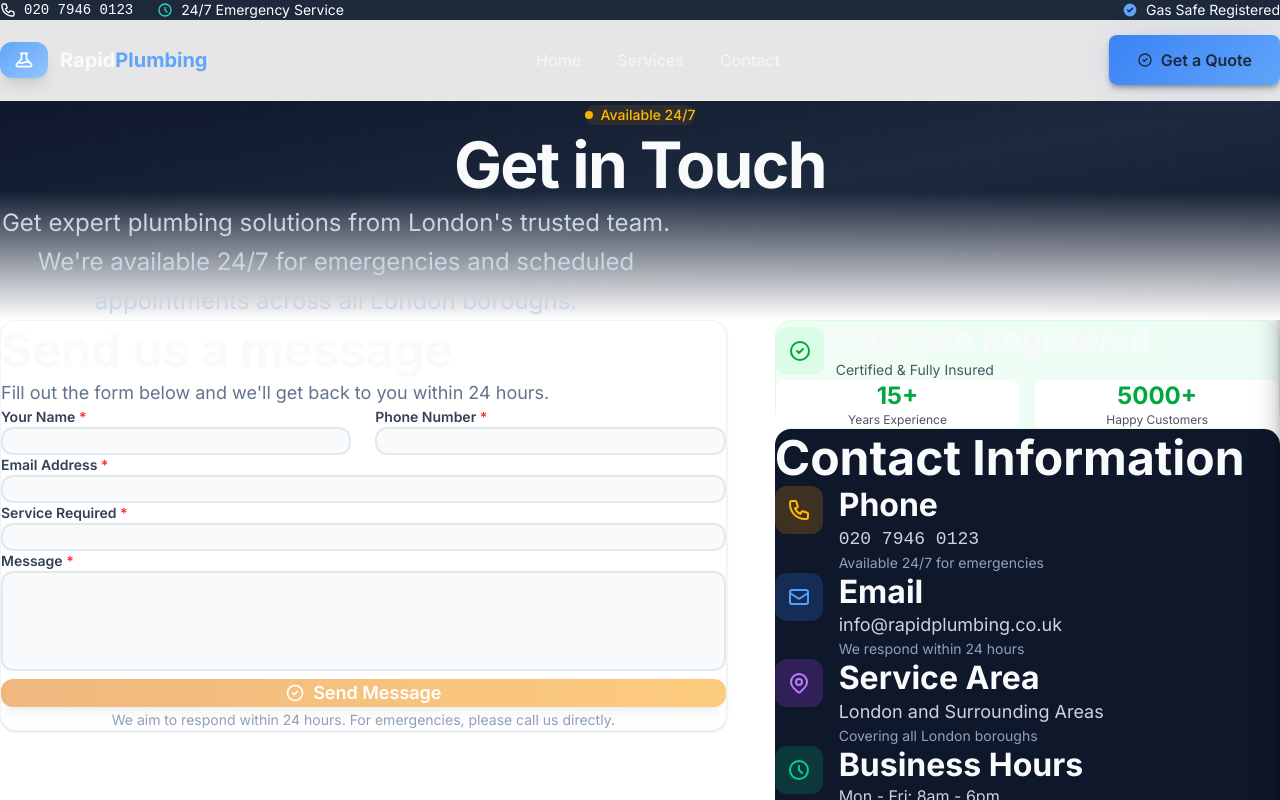
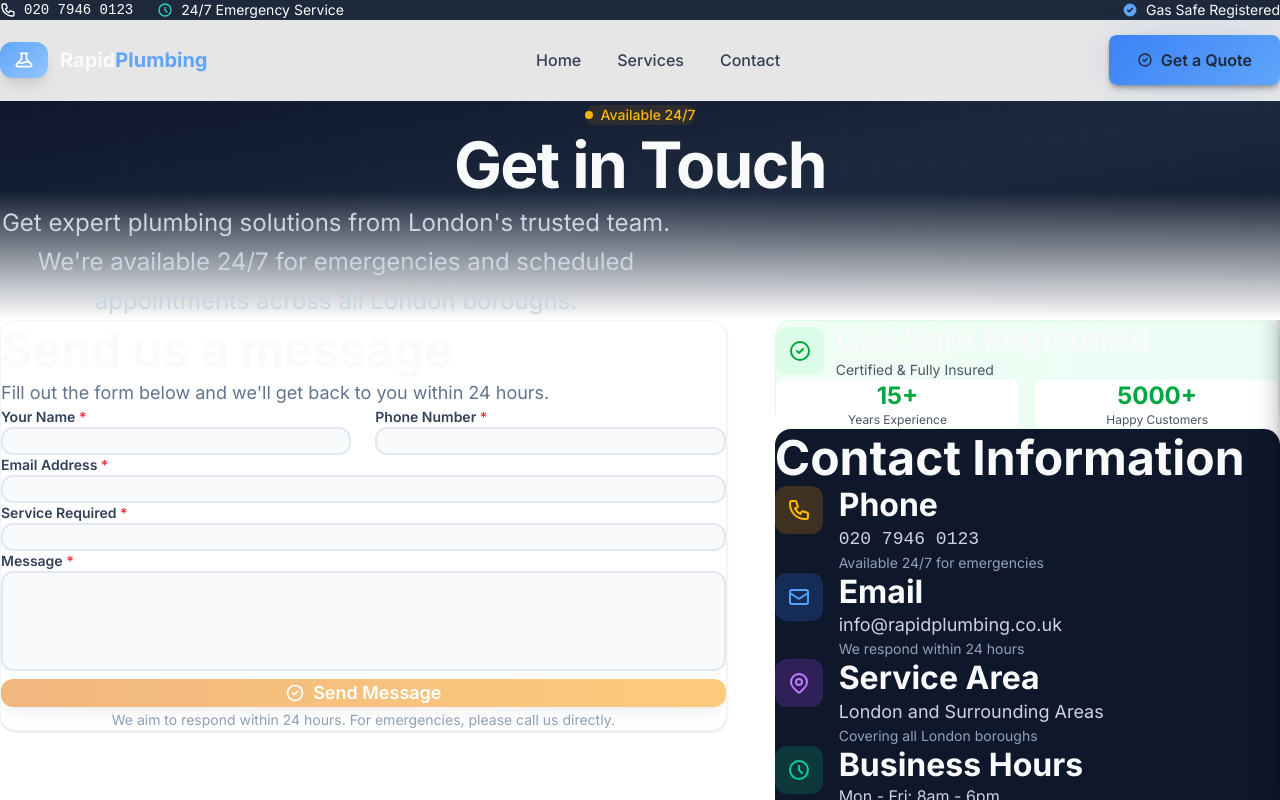
Before and after one commit to Robert-kelly19/plumb1, a Next.js app: page /contact in a window 1280 px wide. Shown: the top 800 px of the page. Built offline with nearby package versions, Linux system fonts and the light colour scheme.

Commit message:
navbar color

```diff
--- a/app/globals.css
+++ b/app/globals.css
@@ -742,7 +742,7 @@ select.input {
 .nav-link {
   position: relative;
   font-weight: 500;
-  color: var(--gray-700);
+  color: #334155;
   padding: 0.5rem 1rem;
   transition: color var(--transition-base);
 }
@@ -754,13 +754,13 @@ select.input {
   left: 50%;
   width: 0;
   height: 2px;
-  background: var(--accent);
+  background: #3b82f6;
   transition: all var(--transition-base);
   transform: translateX(-50%);
 }
 
 .nav-link:hover {
-  color: var(--primary);
+  color: #1e293b;
 }
 
 .nav-link:hover::after {
@@ -768,7 +768,7 @@ select.input {
 }
 
 .nav-link.active {
-  color: var(--accent);
+  color: #3b82f6;
 }
 
 .nav-link.active::after {
--- a/app/layout.tsx
+++ b/app/layout.tsx
@@ -220,13 +220,13 @@ export default function RootLayout({
 
               {/* Desktop Navigation */}
               <div className="hidden lg:flex items-center gap-1">
-                <Link href="/" className="nav-link px-3 lg:px-4 py-2 rounded-lg hover:bg-gray-50 transition-colors text-sm lg:text-base text-slate-800">
+                <Link href="/" className="nav-link px-3 lg:px-4 py-2 rounded-lg hover:bg-gray-100 transition-colors text-sm lg:text-base text-gray-900">
                   Home
                 </Link>
-                <Link href="/services" className="nav-link px-3 lg:px-4 py-2 rounded-lg hover:bg-gray-50 transition-colors text-sm lg:text-base text-slate-800">
+                <Link href="/services" className="nav-link px-3 lg:px-4 py-2 rounded-lg hover:bg-gray-100 transition-colors text-sm lg:text-base text-gray-900">
                   Services
                 </Link>
-                <Link href="/contact" className="nav-link px-3 lg:px-4 py-2 rounded-lg hover:bg-gray-50 transition-colors text-sm lg:text-base text-slate-800">
+                <Link href="/contact" className="nav-link px-3 lg:px-4 py-2 rounded-lg hover:bg-gray-100 transition-colors text-sm lg:text-base text-gray-900">
                   Contact
                 </Link>
               </div>
```
